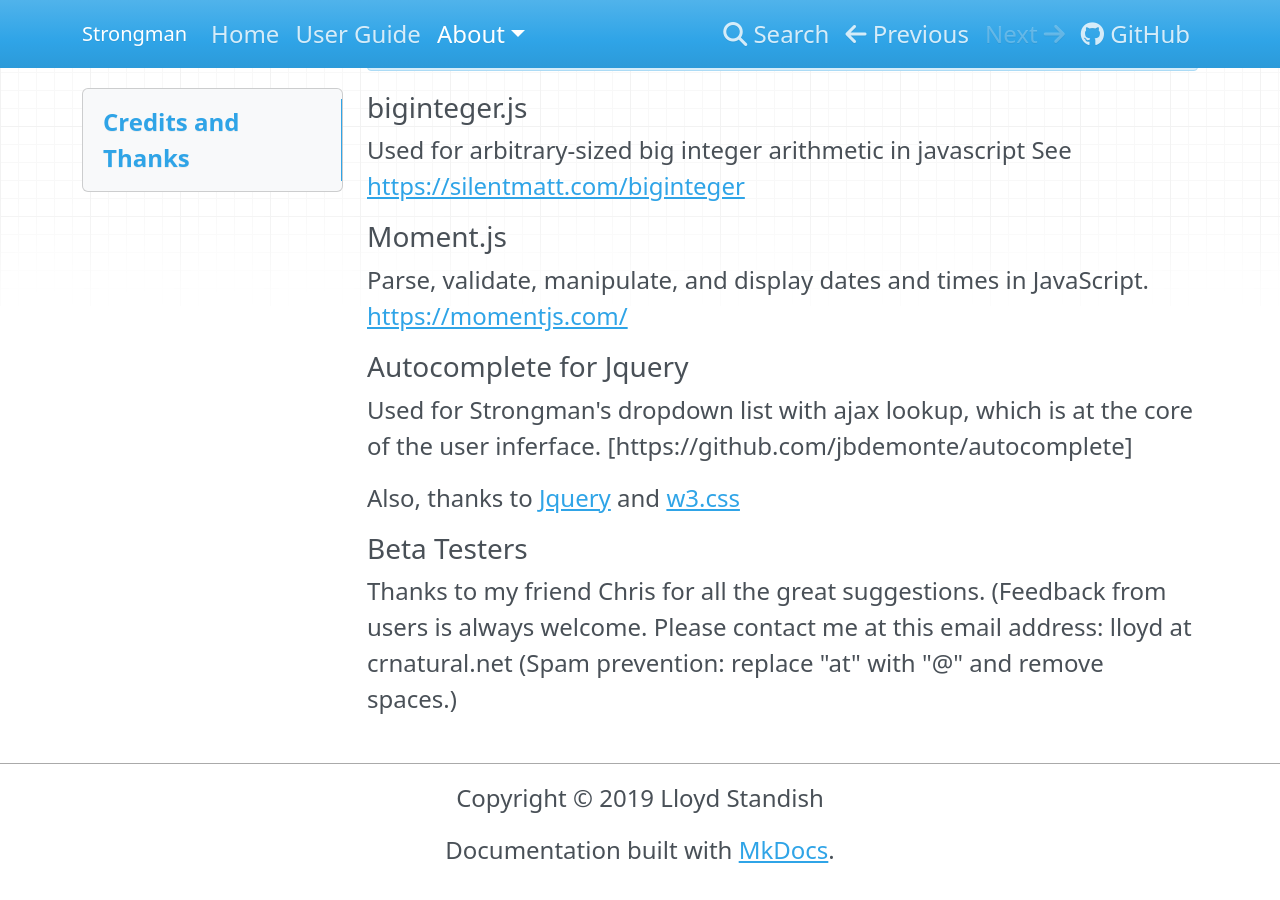
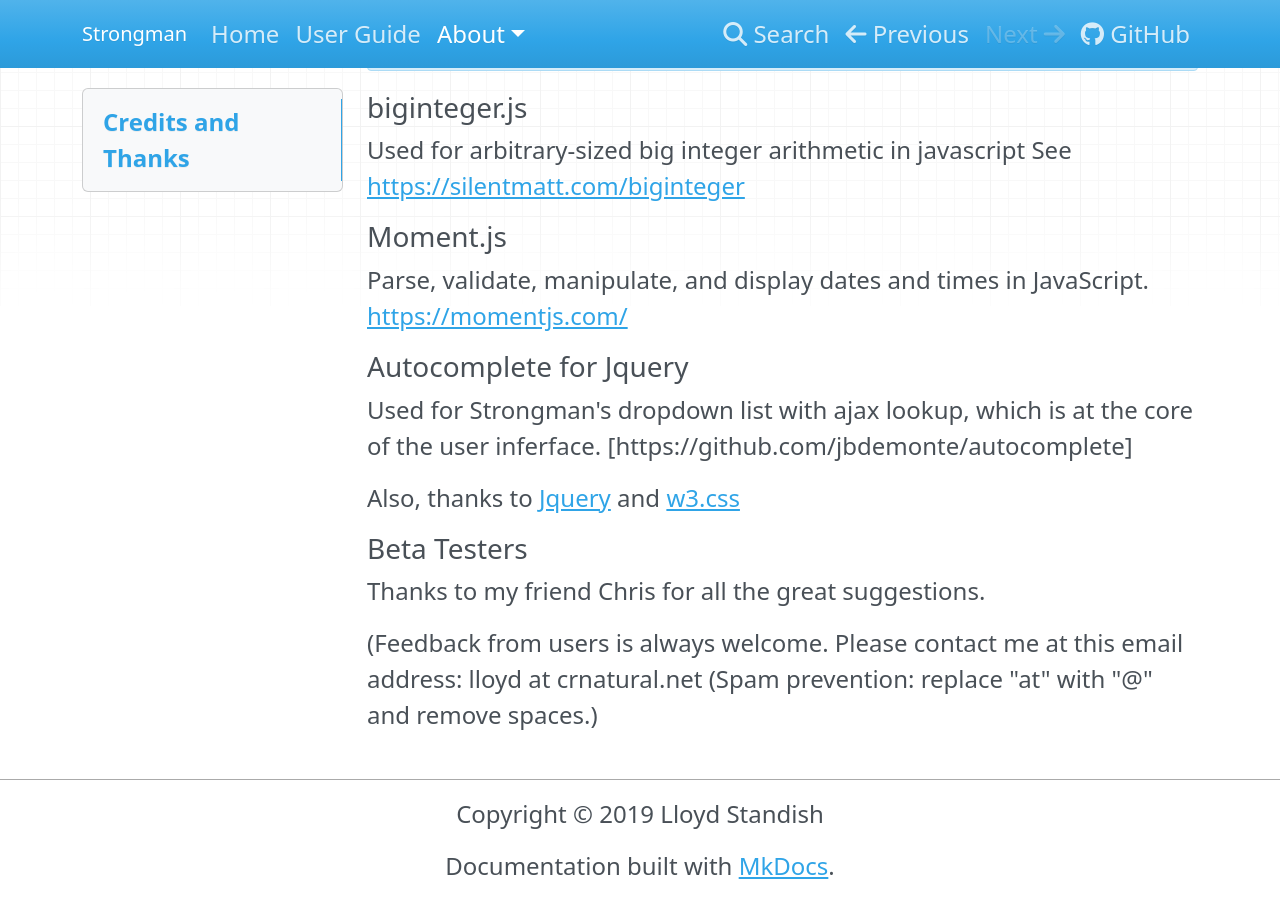
Before and after one commit to lstandish/strongman-md, an MkDocs documentation site: the page built from docs/about/credits.md, in a window 1280 px wide and 900 px high, scrolled down 1343 px. Built offline with MkDocs 1.6.1, drawn with Linux system fonts in a browser that asks for light colours; part of the change alters nothing that is shown.

```diff
--- a/docs/about/credits.md
+++ b/docs/about/credits.md
@@ -48,9 +48,11 @@ Also, thanks to [Jquery](http://jquery.com/) and [w3.css](https://www.w3schools.
 [lesspass]: https://lesspass.com
 
 ### Beta Testers
-Thanks to my friend Chris for all the great suggestions. (Feedback from users is always welcome. Please contact me at this email address: lloyd at crnatural.net
+Thanks to my friend Chris for all the great suggestions.
+
+(Feedback from users is always welcome. Please contact me at this email address: lloyd at crnatural.net
 (Spam prevention: replace "at" with "@" and remove spaces.)
 <!--stackedit_data:
-eyJoaXN0b3J5IjpbLTE4ODA5Mzg1NDAsLTM4MDU4MTAwNCwtMT
-Q4MDk1ODY0OV19
+eyJoaXN0b3J5IjpbLTE3NDg1NjQ4MTYsLTE4ODA5Mzg1NDAsLT
+M4MDU4MTAwNCwtMTQ4MDk1ODY0OV19
 -->
```
